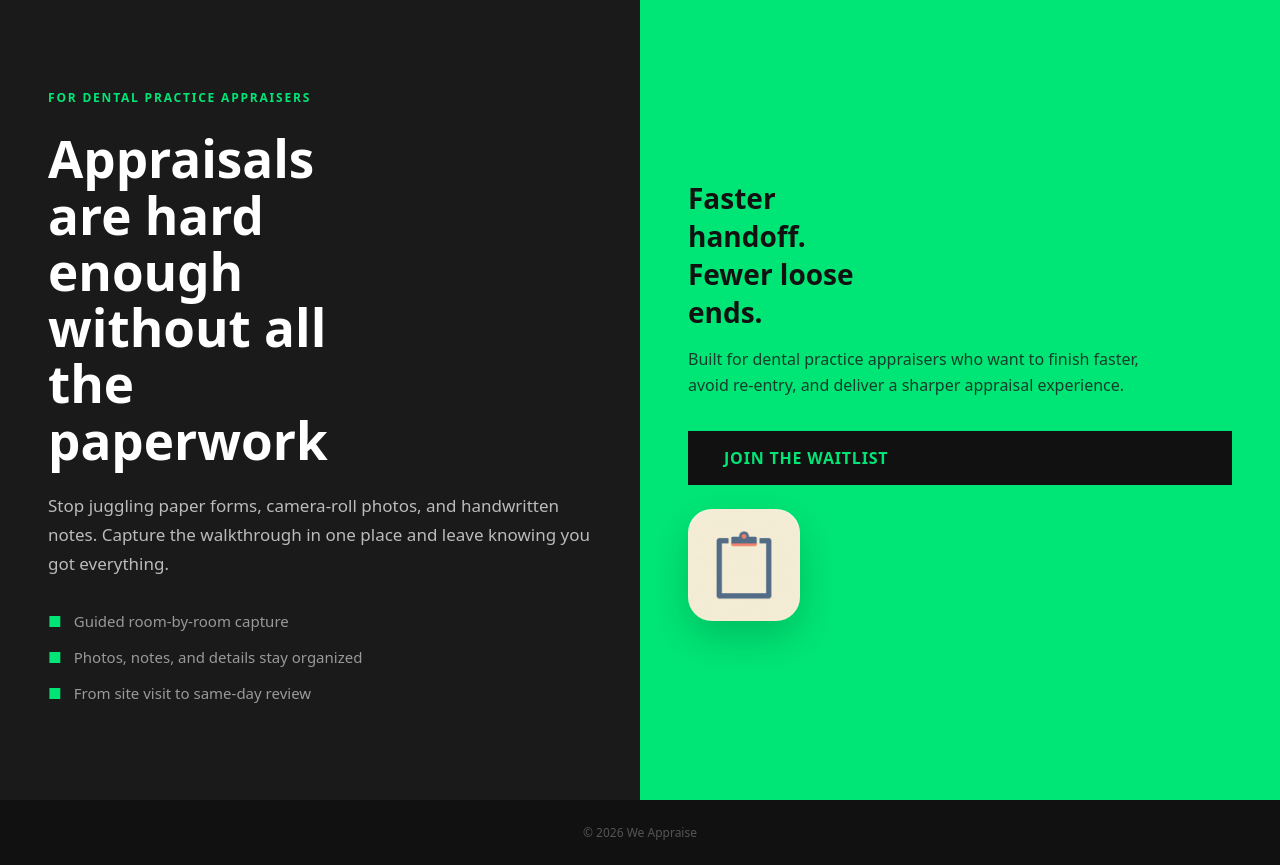
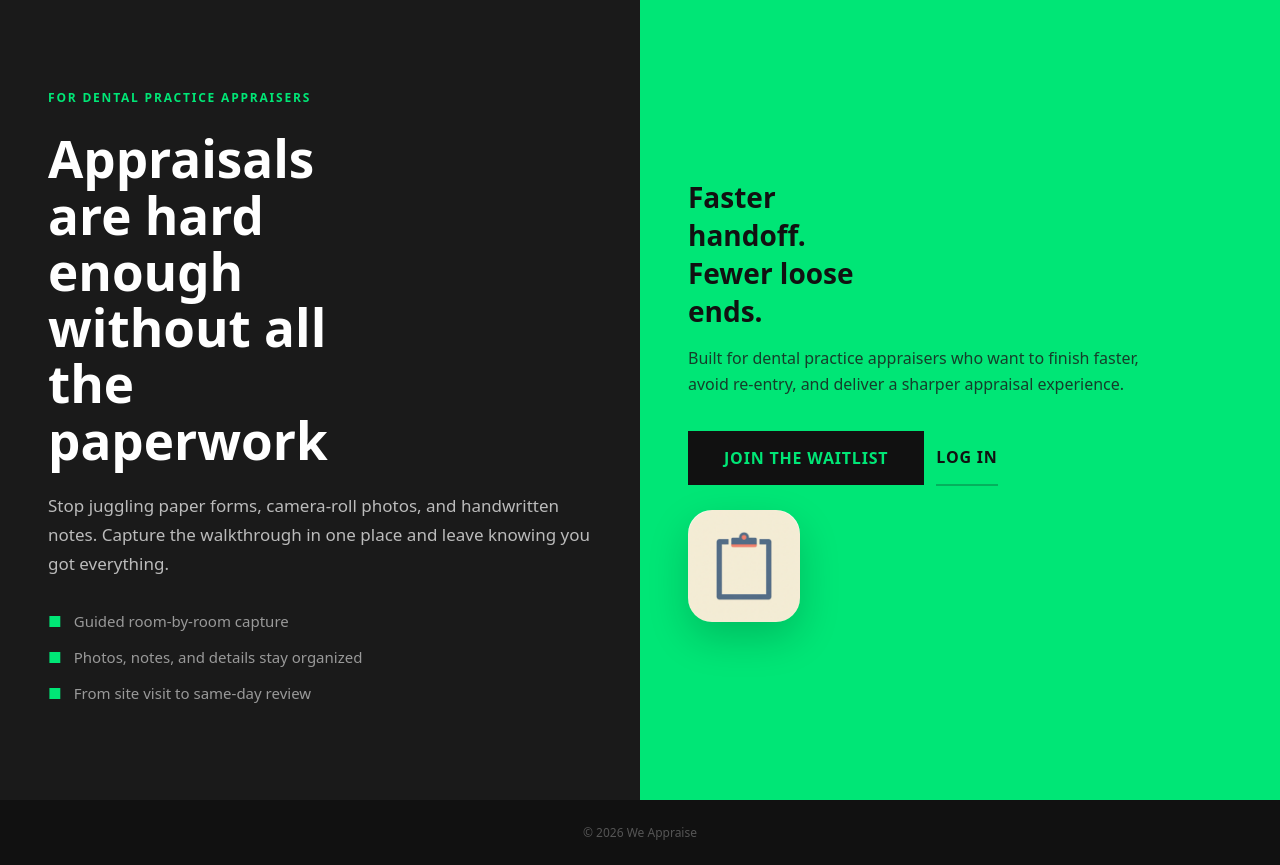
Before and after one commit to austinbjohnson/we-appraise-site, a plain HTML site: page index.html in a window 1280 px wide. Drawn offline with Linux system fonts and the light colour scheme.

Commit message:
Add app login link to homepage

```diff
--- a/index.html
+++ b/index.html
@@ -20,8 +20,11 @@
         .points li::before { content: '\25A0'; color: #00E676; margin-right: 0.75rem; }
         .right h2 { font-size: 1.75rem; font-weight: 800; margin-bottom: 1rem; max-width: 11ch; }
         .right p { font-size: 1rem; line-height: 1.6; margin-bottom: 2rem; color: #1a1a1a; opacity: 0.82; max-width: 460px; }
+        .actions { display: flex; flex-wrap: wrap; gap: 0.75rem; align-items: center; }
         .cta { display: inline-block; background: #111; color: #00E676; font-weight: 700; font-size: 1rem; text-decoration: none; padding: 1rem 2.25rem; text-transform: uppercase; letter-spacing: 0.05em; }
         .cta:hover { background: #000; }
+        .login-link { display: inline-block; color: #111; font-weight: 700; text-decoration: none; padding: 1rem 0; text-transform: uppercase; letter-spacing: 0.05em; border-bottom: 2px solid rgba(17,17,17,0.25); }
+        .login-link:hover { border-bottom-color: #111; }
         .app-icon { width: 112px; height: 112px; margin-top: 1.5rem; border-radius: 24px; display: block; box-shadow: 0 16px 40px rgba(0,0,0,0.18); }
         footer { padding: 1.5rem; text-align: center; font-size: 0.75rem; color: #555; background: #111; }
         @media (max-width: 768px) {
@@ -46,7 +49,10 @@
         <section class="right">
             <h2>Faster handoff. Fewer loose ends.</h2>
             <p>Built for dental practice appraisers who want to finish faster, avoid re-entry, and deliver a sharper appraisal experience.</p>
-            <a class="cta" href="mailto:we-appraise-waitlist@28eme.ca?subject=We%20Appraise%20Waitlist&body=I%27d%20like%20to%20join%20the%20We%20Appraise%20waitlist.">Join the Waitlist</a>
+            <div class="actions">
+                <a class="cta" href="mailto:we-appraise-waitlist@28eme.ca?subject=We%20Appraise%20Waitlist&body=I%27d%20like%20to%20join%20the%20We%20Appraise%20waitlist.">Join the Waitlist</a>
+                <a class="login-link" href="https://app.we-appraise.com">Log In</a>
+            </div>
             <img class="app-icon" src="app-icon.png" alt="We Appraise app icon">
         </section>
     </div>
```
